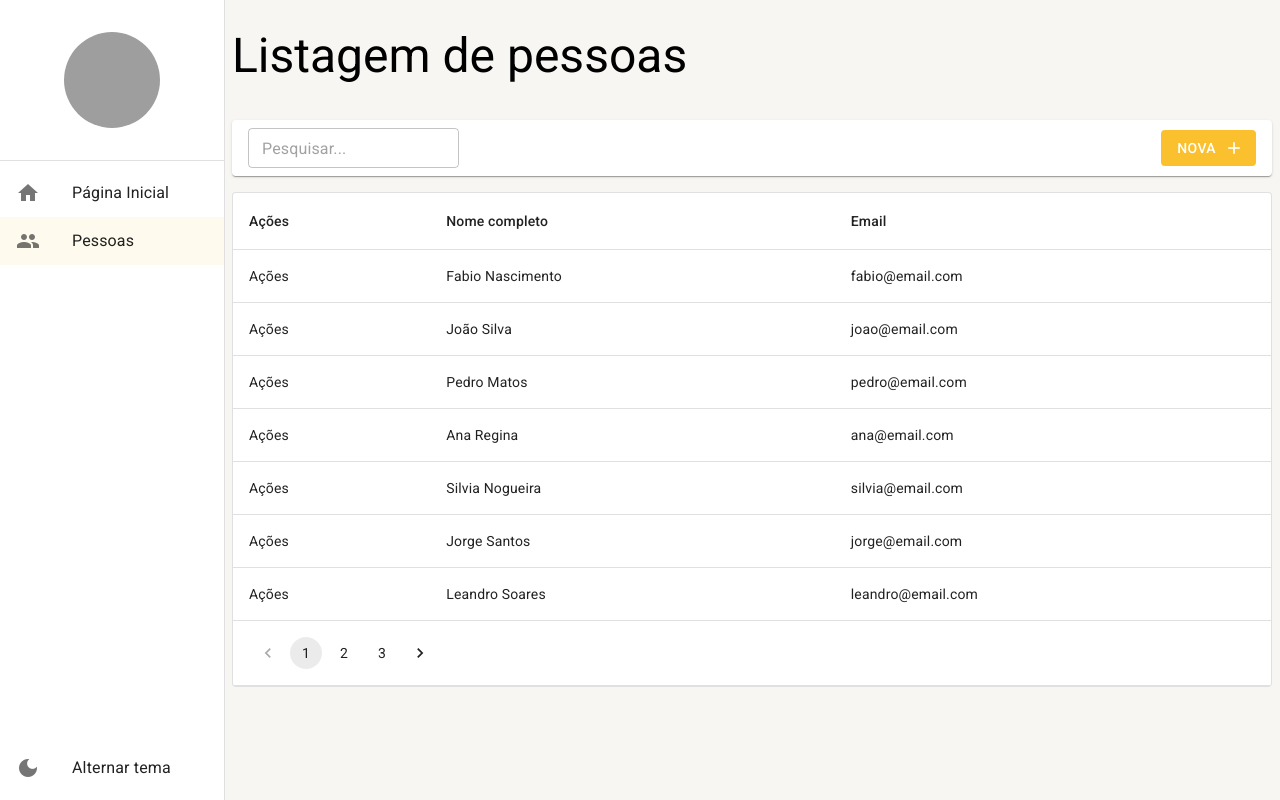
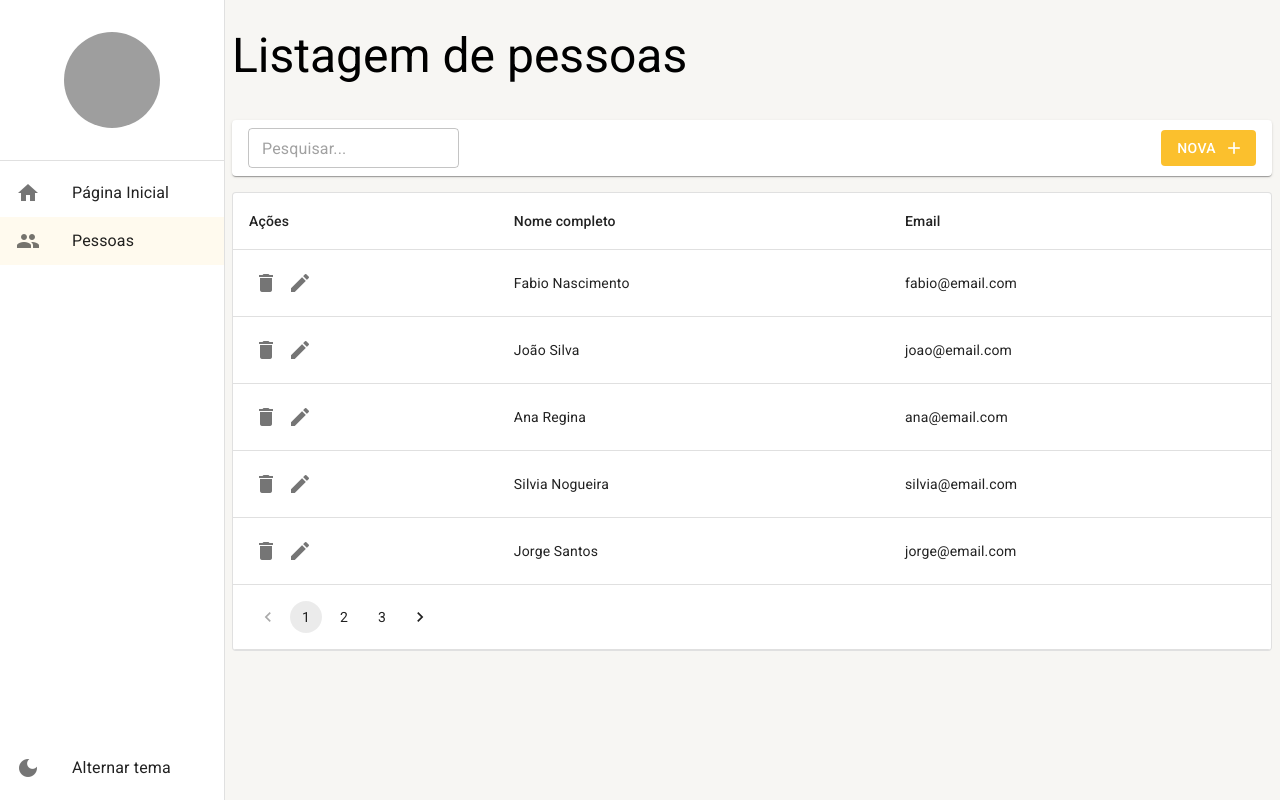
Before and after one commit to fabiosnascimento/react-cadastro-cidades-pessoas, a React (Create React App) app: page /pessoas in a window 1280 px wide. Built offline with nearby package versions, Linux system fonts and the light colour scheme; data requests are answered from the project's data file; grey boxes are pictures that could not be loaded.

Commit message:
Configurando ações da listagem

```diff
--- a/mock/database.json
+++ b/mock/database.json
@@ -11,12 +11,6 @@
       "email": "joao@email.com",
       "cidadeId": 1,
       "nomeCompleto": "João Silva"
-    },
-    {
-      "id": 3,
-      "email": "pedro@email.com",
-      "cidadeId": 1,
-      "nomeCompleto": "Pedro Matos"
     },
     {
       "id": 4,
--- a/src/pages/pessoas/ListagemDePessoas.tsx
+++ b/src/pages/pessoas/ListagemDePessoas.tsx
@@ -1,6 +1,6 @@
 import { useEffect, useMemo, useState } from "react";
-import { useSearchParams } from "react-router-dom";
-import { LinearProgress, Pagination, Paper, Table, TableBody, TableCell, TableContainer, TableFooter, TableHead, TableRow } from "@mui/material";
+import { useNavigate, useSearchParams } from "react-router-dom";
+import { Icon, IconButton, LinearProgress, Pagination, Paper, Table, TableBody, TableCell, TableContainer, TableFooter, TableHead, TableRow } from "@mui/material";
 
 import { IListagemPessoa, PessoasService } from "../../shared/services/api/pessoas/PessoasService";
 import { FerramentasDaListagem } from "../../shared/components";
@@ -12,6 +12,7 @@
 export const ListagemDePessoas: React.FC = () => {
   const [searchParams, setSearchParams] = useSearchParams();
   const { debounce } = useDebounce();
+  const navigate = useNavigate();
 
   const [rows, setRows] = useState<IListagemPessoa[]>([]);
   const [totalCount, setTotalCount] = useState(0);
@@ -45,6 +46,22 @@
     })
   }, [busca, pagina]);
 
+  const handleDelete = (id: number) => {
+    if (confirm('Realmente deseja apagar?')) {
+      PessoasService.deleteById(id)
+        .then(result => {
+          if (result instanceof Error) {
+            alert(result.message);
+          } else {
+            setRows(oldRows => [
+                ...oldRows.filter(oldRow => oldRow.id !== id)
+              ]);
+            alert('Registro apagado com sucesso!');
+          }
+        });
+    }
+  }
+
   return (
     <LayoutBaseDePagina
       titulo="Listagem de pessoas"
@@ -71,7 +88,14 @@
           <TableBody>
             {rows.map(row => (
               <TableRow key={row.id}>
-                <TableCell>Ações</TableCell>
+                <TableCell>
+                  <IconButton size="small" onClick={() => handleDelete(row.id)}>
+                    <Icon>delete</Icon>
+                  </IconButton>
+                  <IconButton size="small" onClick={() => navigate(`/pessoas/detalhe/${row.id}`)}>
+                    <Icon>edit</Icon>
+                  </IconButton>
+                </TableCell>
                 <TableCell>{row.nomeCompleto}</TableCell>
                 <TableCell>{row.email}</TableCell>
               </TableRow>
--- a/src/routes/index.tsx
+++ b/src/routes/index.tsx
@@ -28,7 +28,7 @@
     <Routes>
       <Route path="/pagina-inicial" element={<Dashboard />} />
       <Route path="/pessoas" element={<ListagemDePessoas />} />
-      {/* <Route path="/pessoas/detalhe/:id" element={<Dashboard />} /> */}
+      <Route path="/pessoas/detalhe/:id" element={<p>Detalhe</p>} />
       <Route path="*" element={<Navigate to="/pagina-inicial" />} />
     </Routes>
   );
--- a/src/shared/environment/index.ts
+++ b/src/shared/environment/index.ts
@@ -3,7 +3,7 @@
   /**
    * Define a quantidade de linhas a serem carregadas por padrão nas listagens
    */
-  LIMITE_DE_LINHAS: 7,
+  LIMITE_DE_LINHAS: 5,
 
   /**
    * Placeholder exibido nas inputs
```
